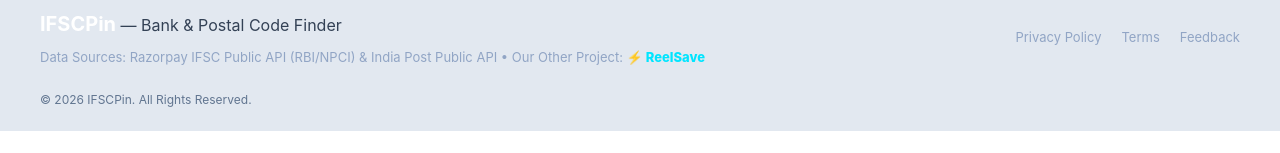
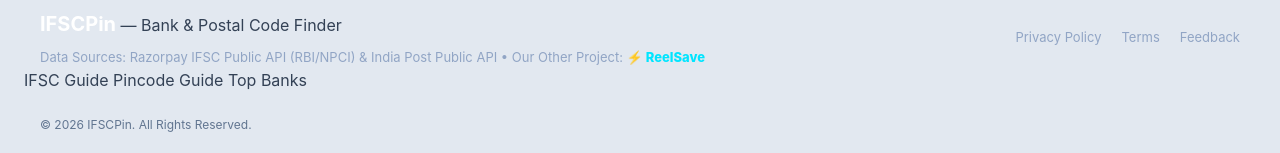
Before and after one commit to terarahul315/ifscpin, a plain HTML site: page index.html in a window 1280 px wide. Shown: the part 2046-2199 px from the top of the page. Before the commit the page ends 2177 px from the top, so only its background shows below. Drawn offline with Linux system fonts and the light colour scheme.

Commit message:
Add links to IFSC Guide, Pincode Guide, and Top Banks

```diff
--- a/index.html
+++ b/index.html
@@ -317,6 +317,9 @@
             <a href="#support">Feedback</a>
         </div>
     </div>
+            <a href="ifsc-code-kaise-nikale.html">IFSC Guide</a>
+            <a href="pincode-finder-india.html">Pincode Guide</a>
+            <a href="top-banks-ifsc-code.html">Top Banks</a>
 
     <p class="copyright">© 2026 IFSCPin. All Rights Reserved.</p>
 </footer>
```
